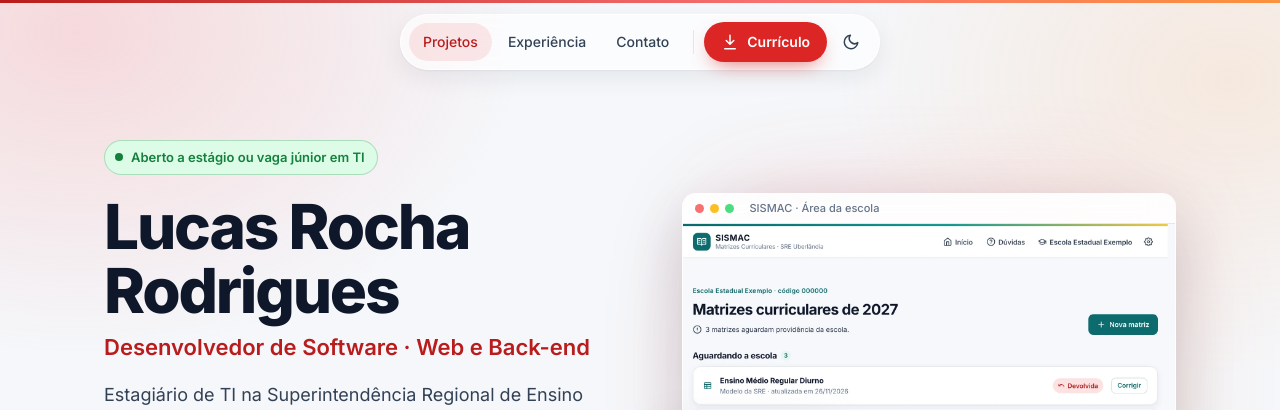
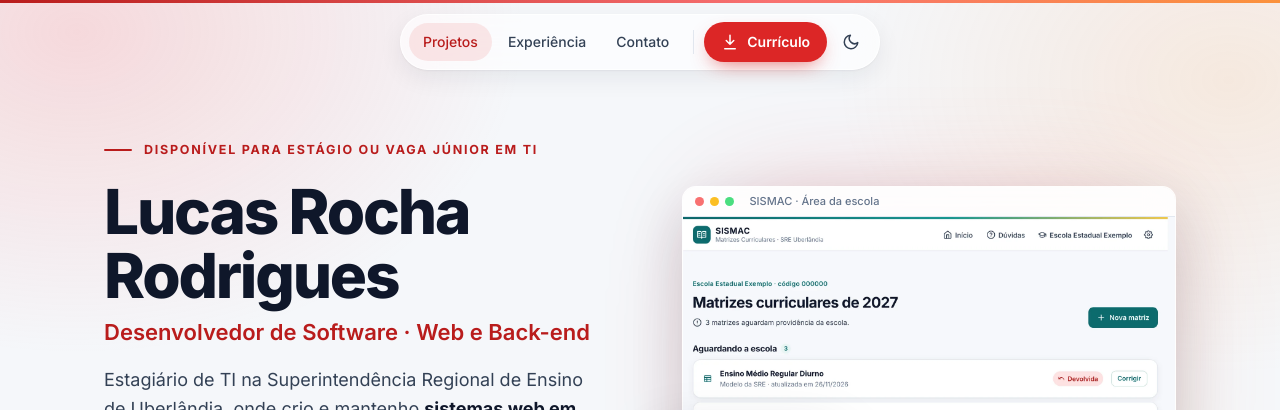
Before and after one commit to rochlitt/rochlitt.github.io, a plain HTML site: page index.html in a window 1280 px wide. Shown: the top 410 px of the page. Drawn offline with Linux system fonts and the light colour scheme.

Commit message:
Selo de disponibilidade mais discreto e idade no currículo

```diff
--- a/index.html
+++ b/index.html
@@ -4,9 +4,9 @@
 <meta charset="utf-8">
 <meta name="viewport" content="width=device-width, initial-scale=1">
 <title>Lucas Rocha Rodrigues · Desenvolvedor de Software</title>
-<meta name="description" content="Lucas Rocha Rodrigues, desenvolvedor de software em Uberlândia. Sistemas web em produção usados por mais de 400 escolas. Aberto a estágio ou vaga júnior em TI.">
+<meta name="description" content="Lucas Rocha Rodrigues, desenvolvedor de software em Uberlândia. Sistemas web em produção usados por mais de 400 escolas. Disponível para estágio ou vaga júnior em TI.">
 <meta property="og:title" content="Lucas Rocha Rodrigues · Desenvolvedor de Software">
-<meta property="og:description" content="Sistemas web em produção usados por mais de 400 escolas. Aberto a estágio ou vaga júnior em TI.">
+<meta property="og:description" content="Sistemas web em produção usados por mais de 400 escolas. Disponível para estágio ou vaga júnior em TI.">
 <meta property="og:type" content="website">
 <link rel="preconnect" href="https://fonts.googleapis.com">
 <link rel="preconnect" href="https://fonts.gstatic.com" crossorigin>
@@ -96,9 +96,9 @@ img{max-width:100%;display:block}
 
 /* ---------- Abertura ---------- */
 .hero{display:grid;grid-template-columns:1fr 1.05fr;gap:48px;align-items:center;padding:56px 0 40px}
-.disponivel{display:inline-flex;align-items:center;gap:8px;padding:6px 12px 6px 10px;border-radius:999px;font-size:13px;font-weight:600;color:var(--green);background:var(--green-bg);border:1px solid color-mix(in srgb,var(--green) 25%,transparent)}
-.ponto{width:8px;height:8px;border-radius:50%;background:currentColor;box-shadow:0 0 0 0 currentColor;animation:pulsa 2.4s infinite}
-@keyframes pulsa{0%{box-shadow:0 0 0 0 color-mix(in srgb,currentColor 50%,transparent)}70%{box-shadow:0 0 0 8px transparent}100%{box-shadow:0 0 0 0 transparent}}
+.sobre-titulo{display:flex;align-items:center;gap:12px;margin:0;font-size:12.5px;font-weight:700;letter-spacing:.14em;text-transform:uppercase;color:var(--brand-text)}
+.sobre-titulo::before{content:"";width:28px;height:2px;border-radius:2px;background:currentColor;flex:none}
+@media (max-width:480px){.sobre-titulo{font-size:11px;letter-spacing:.07em;gap:10px}.sobre-titulo::before{width:20px}}
 .hero h1{font-size:clamp(38px,5.6vw,62px);line-height:1.04;letter-spacing:-.035em;font-weight:800;margin:20px 0 6px}
 .cargo{font-size:clamp(18px,2.2vw,22px);font-weight:600;color:var(--brand-text);margin-bottom:16px}
 .hero .lead{font-size:18px;color:var(--ink-2);max-width:540px}
@@ -250,7 +250,7 @@ dialog .fechar{position:absolute;top:-14px;right:-14px;width:38px;height:38px;bo
 /* Entrada suave ao rolar (só com JavaScript e sem "menos movimento") */
 .js .surge{opacity:0;transform:translateY(16px);transition:opacity .6s ease,transform .6s ease}
 .js .surge.visto{opacity:1;transform:none}
-@media (prefers-reduced-motion:reduce){html{scroll-behavior:auto}.js .surge{opacity:1;transform:none;transition:none}.ponto{animation:none}.btn:hover{transform:none}}
+@media (prefers-reduced-motion:reduce){html{scroll-behavior:auto}.js .surge{opacity:1;transform:none;transition:none}.btn:hover{transform:none}}
 </style>
 </head>
 <body>
@@ -279,7 +279,7 @@ dialog .fechar{position:absolute;top:-14px;right:-14px;width:38px;height:38px;bo
   <div class="wrap">
     <div class="hero">
       <div>
-        <span class="disponivel"><span class="ponto"></span>Aberto a estágio ou vaga júnior em TI</span>
+        <p class="sobre-titulo">Disponível para estágio ou vaga júnior em TI</p>
         <h1>Lucas Rocha Rodrigues</h1>
         <p class="cargo">Desenvolvedor de Software · Web e Back-end</p>
         <p class="lead">Estagiário de TI na Superintendência Regional de Ensino de Uberlândia, onde crio e mantenho <strong>sistemas web em produção usados por mais de 400 escolas</strong>. Estudante de Sistemas de Informação.</p>
```
Also changed, not shown: 1 other file.
